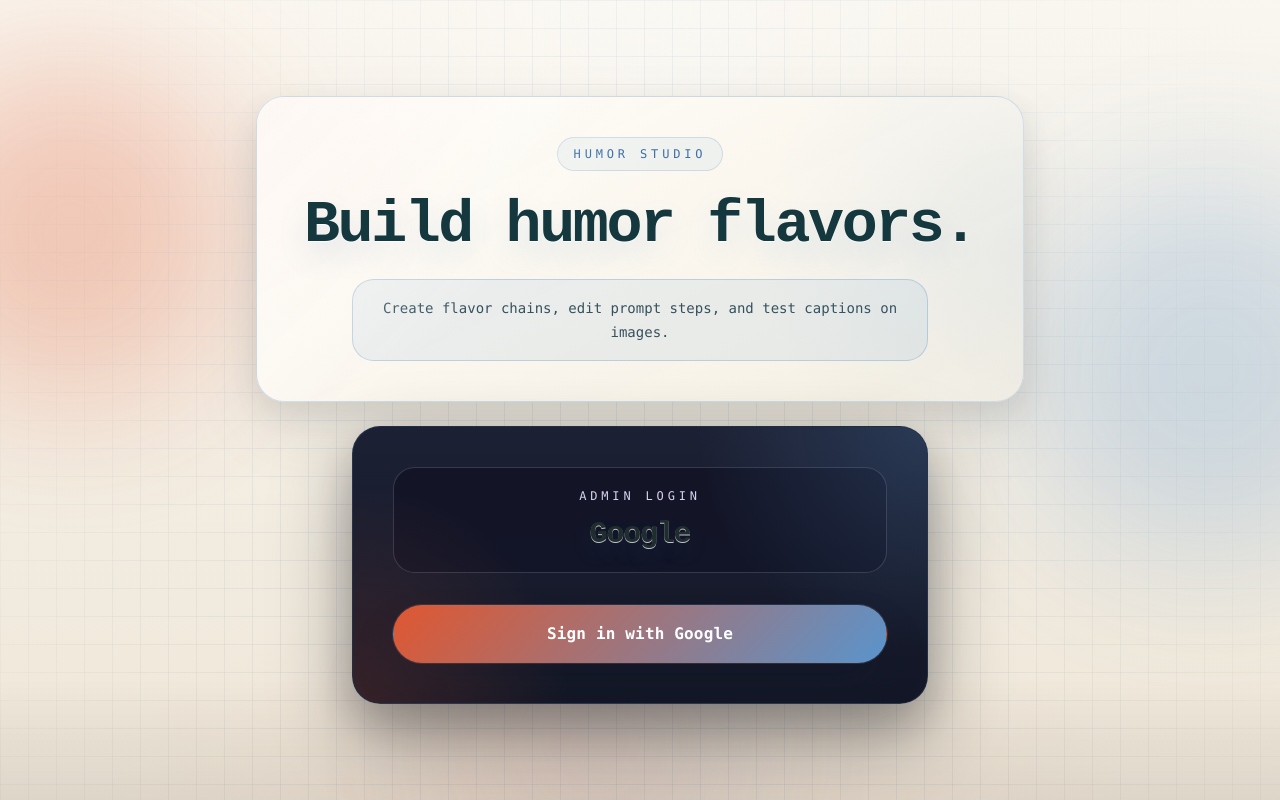
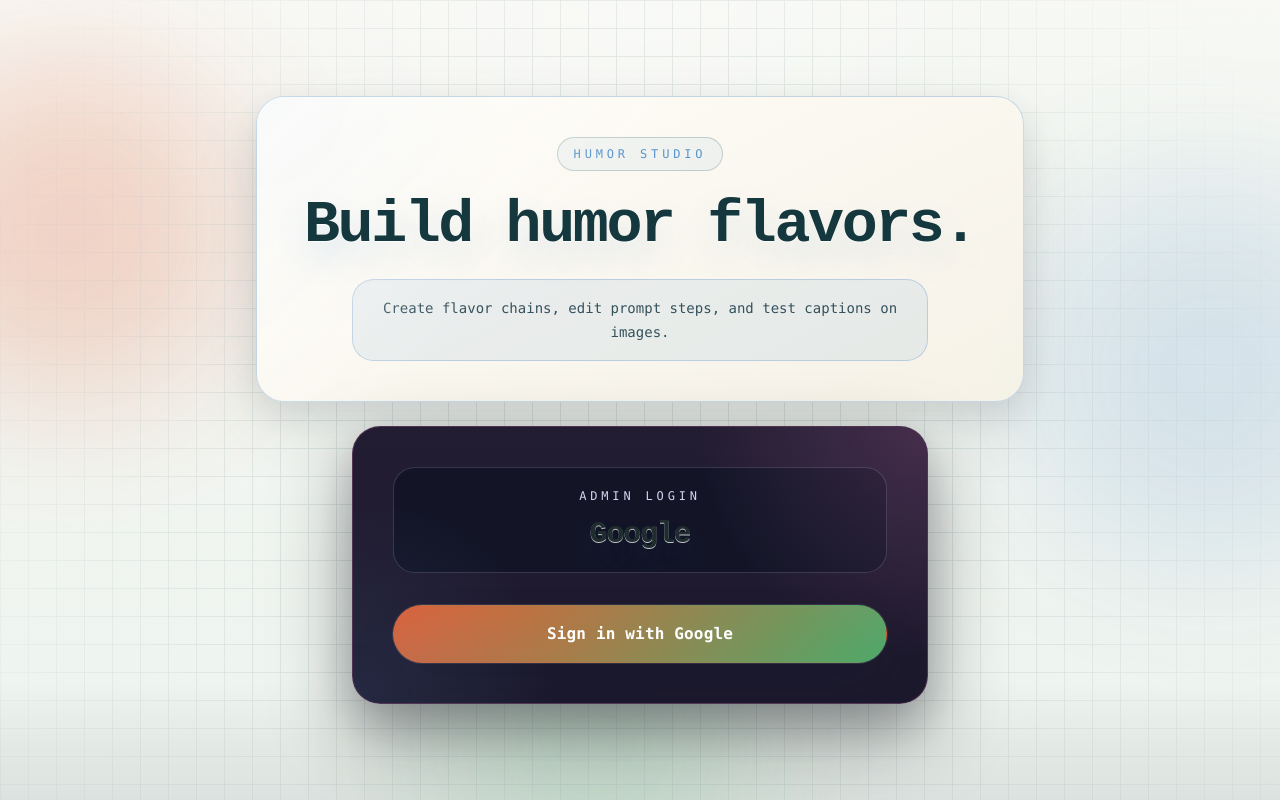
Before and after one commit to MusammatA/Prompt-Chain-Tool, a Next.js app: page /login in a window 1280 px wide. Built offline with nearby package versions, Linux system fonts and the light colour scheme; no server answers.

Commit message:
Default to the lighter reference theme

```diff
--- a/app/globals.css
+++ b/app/globals.css
@@ -4,17 +4,17 @@
 
 :root {
   color-scheme: light;
-  --bg: #f7f2e8;
-  --bg-2: #efe6d7;
-  --surface: rgba(255, 253, 248, 0.92);
-  --surface-strong: rgba(255, 252, 246, 0.98);
-  --surface-muted: rgba(247, 242, 232, 0.92);
-  --line: rgba(90, 148, 204, 0.22);
+  --bg: #f5f6f2;
+  --bg-2: #edf5ef;
+  --surface: rgba(255, 253, 248, 0.96);
+  --surface-strong: rgba(255, 253, 248, 0.98);
+  --surface-muted: rgba(248, 245, 238, 0.9);
+  --line: rgba(185, 201, 200, 0.88);
   --ink: #1f2d2f;
   --ink-soft: #5b6b70;
-  --brand: #df5731;
-  --brand-2: #5a94cc;
-  --brand-3: #3d6ea8;
+  --brand: #e25f34;
+  --brand-2: #4ea96a;
+  --brand-3: #5a94cc;
   --danger: #bf3e2a;
   --shadow: 0 12px 34px rgba(39, 47, 56, 0.12), 0 28px 72px rgba(39, 47, 56, 0.08);
 }
@@ -50,15 +50,14 @@
   min-height: 100vh;
   color: var(--ink);
   background:
-    linear-gradient(to bottom, rgba(250, 247, 240, 0.98) 0%, rgba(246, 241, 232, 0.88) 38%, rgba(241, 235, 224, 0.66) 72%, rgba(238, 230, 216, 0.38) 100%),
-    radial-gradient(1100px 500px at 10% -10%, rgba(223, 87, 49, 0.3), transparent 60%),
-    radial-gradient(980px 430px at 88% 10%, rgba(90, 148, 204, 0.24), transparent 62%),
-    radial-gradient(760px 380px at 52% 0%, rgba(90, 148, 204, 0.14), transparent 56%),
-    radial-gradient(860px 360px at 48% 100%, rgba(223, 87, 49, 0.1), transparent 60%),
+    linear-gradient(to bottom, rgba(248, 249, 245, 0.98) 0%, rgba(244, 246, 242, 0.84) 36%, rgba(240, 244, 240, 0.62) 70%, rgba(235, 241, 238, 0.32) 100%),
+    radial-gradient(1100px 480px at 12% -8%, rgba(226, 95, 52, 0.24), transparent 60%),
+    radial-gradient(980px 420px at 82% 12%, rgba(78, 169, 106, 0.2), transparent 62%),
+    radial-gradient(760px 420px at 50% 0%, rgba(90, 148, 204, 0.19), transparent 58%),
     linear-gradient(to bottom, rgba(31, 45, 47, 0.05) 1px, transparent 1px),
     linear-gradient(to right, rgba(31, 45, 47, 0.05) 1px, transparent 1px),
     linear-gradient(180deg, var(--bg), var(--bg-2));
-  background-size: auto, auto, auto, auto, auto, 28px 28px, 28px 28px, auto;
+  background-size: auto, auto, auto, auto, 28px 28px, 28px 28px, auto;
   font-family: "IBM Plex Mono", "SFMono-Regular", Menlo, Monaco, Consolas, "Liberation Mono", "Courier New", monospace;
   overflow-x: hidden;
 }
@@ -143,7 +142,7 @@
   animation: titleFadeUp 900ms ease forwards;
   text-shadow:
     0 1px 0 rgba(255, 255, 255, 0.8),
-    0 14px 30px rgba(90, 148, 204, 0.16);
+    0 16px 34px rgba(74, 143, 207, 0.16);
   text-wrap: balance;
 }
 
@@ -156,7 +155,7 @@
 .cinema-display {
   text-shadow:
     0 1px 0 rgba(255, 255, 255, 0.74),
-    0 10px 24px rgba(90, 148, 204, 0.14);
+    0 12px 28px rgba(90, 148, 204, 0.12);
 }
 
 html.dark .cinema-display {
@@ -181,14 +180,14 @@
   right: 1.5rem;
   bottom: 0;
   height: 1px;
-  background: linear-gradient(90deg, transparent, rgba(223, 87, 49, 0.3), rgba(90, 148, 204, 0.45), transparent);
+  background: linear-gradient(90deg, transparent, rgba(90, 148, 204, 0.38), transparent);
 }
 
 .panel {
   position: relative;
   overflow: hidden;
-  background: linear-gradient(155deg, rgba(255, 253, 248, 0.98) 0%, rgba(246, 240, 228, 0.96) 100%);
-  border: 1px solid rgba(90, 148, 204, 0.28);
+  background: linear-gradient(155deg, rgba(255, 253, 248, 0.96) 0%, rgba(245, 241, 230, 0.96) 100%);
+  border: 1px solid rgba(74, 143, 207, 0.3);
   box-shadow: var(--shadow);
   backdrop-filter: blur(18px);
 }
@@ -201,8 +200,8 @@
   --line: rgba(216, 209, 239, 0.18);
   --surface-muted: rgba(19, 22, 39, 0.9);
   --surface-strong: rgba(12, 16, 31, 0.96);
-  background: linear-gradient(180deg, rgba(24, 28, 48, 0.98) 0%, rgba(14, 18, 34, 0.98) 100%);
-  border: 1px solid rgba(107, 164, 218, 0.16);
+  background: linear-gradient(180deg, rgba(30, 24, 46, 0.98) 0%, rgba(24, 20, 40, 0.98) 100%);
+  border: 1px solid rgba(255, 140, 211, 0.22);
   box-shadow: 0 18px 40px rgba(12, 14, 21, 0.18), 0 32px 80px rgba(12, 14, 21, 0.38);
   backdrop-filter: blur(18px);
 }
@@ -218,19 +217,18 @@
 .panel::before {
   background:
     linear-gradient(135deg, rgba(255, 255, 255, 0.56), transparent 40%),
-    radial-gradient(circle at top left, rgba(223, 87, 49, 0.08), transparent 30%),
-    radial-gradient(circle at right, rgba(90, 148, 204, 0.1), transparent 34%);
+    radial-gradient(circle at top left, rgba(90, 148, 204, 0.08), transparent 30%);
 }
 
 .panel-strong::before {
   background:
-    radial-gradient(circle at top right, rgba(90, 148, 204, 0.22), transparent 36%),
-    radial-gradient(circle at bottom left, rgba(223, 87, 49, 0.18), transparent 34%);
+    radial-gradient(circle at top right, rgba(255, 140, 211, 0.16), transparent 36%),
+    radial-gradient(circle at bottom left, rgba(90, 148, 204, 0.14), transparent 32%);
 }
 
 html.dark .panel {
   background: linear-gradient(180deg, rgba(17, 21, 29, 0.84) 0%, rgba(10, 14, 20, 0.88) 100%);
-  border-color: rgba(107, 164, 218, 0.16);
+  border-color: rgba(189, 207, 215, 0.14);
 }
 
 html.dark .panel::before {
@@ -272,7 +270,7 @@
   top: 60px;
   height: 340px;
   width: 340px;
-  background: rgba(223, 87, 49, 0.38);
+  background: rgba(226, 95, 52, 0.32);
 }
 
 .orb-b {
@@ -280,7 +278,7 @@
   top: 180px;
   height: 380px;
   width: 380px;
-  background: rgba(90, 148, 204, 0.34);
+  background: rgba(90, 148, 204, 0.26);
 }
 
 .orb-c {
@@ -288,7 +286,7 @@
   left: 34%;
   height: 320px;
   width: 320px;
-  background: linear-gradient(135deg, rgba(223, 87, 49, 0.18), rgba(90, 148, 204, 0.18));
+  background: rgba(78, 169, 106, 0.24);
 }
 
 .pill-button {
--- a/app/layout.tsx
+++ b/app/layout.tsx
@@ -20,7 +20,7 @@
           {`
             try {
               var stored = window.localStorage.getItem("humor_admin_theme");
-              var mode = stored === "light" || stored === "dark" ? stored : "system";
+              var mode = stored === "light" || stored === "dark" || stored === "system" ? stored : "light";
               var resolved = mode === "system"
                 ? (window.matchMedia("(prefers-color-scheme: dark)").matches ? "dark" : "light")
                 : mode;
--- a/components/admin/admin-dashboard.tsx
+++ b/components/admin/admin-dashboard.tsx
@@ -22,12 +22,12 @@
 ];
 
 export function AdminDashboard({ adminEmail }: AdminDashboardProps) {
-  const [themeMode, setThemeMode] = useState<ThemeMode>("system");
+  const [themeMode, setThemeMode] = useState<ThemeMode>("light");
   const [activeTab, setActiveTab] = useState<DashboardTab>("flavor");
   const [signingOut, setSigningOut] = useState(false);
 
   useEffect(() => {
-    const stored = typeof window === "undefined" ? "system" : window.localStorage.getItem(THEME_STORAGE_KEY);
+    const stored = typeof window === "undefined" ? "light" : window.localStorage.getItem(THEME_STORAGE_KEY);
     setThemeMode(normalizeThemeMode(stored));
   }, []);
 
--- a/lib/theme.ts
+++ b/lib/theme.ts
@@ -4,7 +4,8 @@
 
 export function normalizeThemeMode(value: unknown): ThemeMode {
   if (value === "light" || value === "dark") return value;
-  return "system";
+  if (value === "system") return value;
+  return "light";
 }
 
 export function resolveTheme(mode: ThemeMode, prefersDark: boolean) {
```
